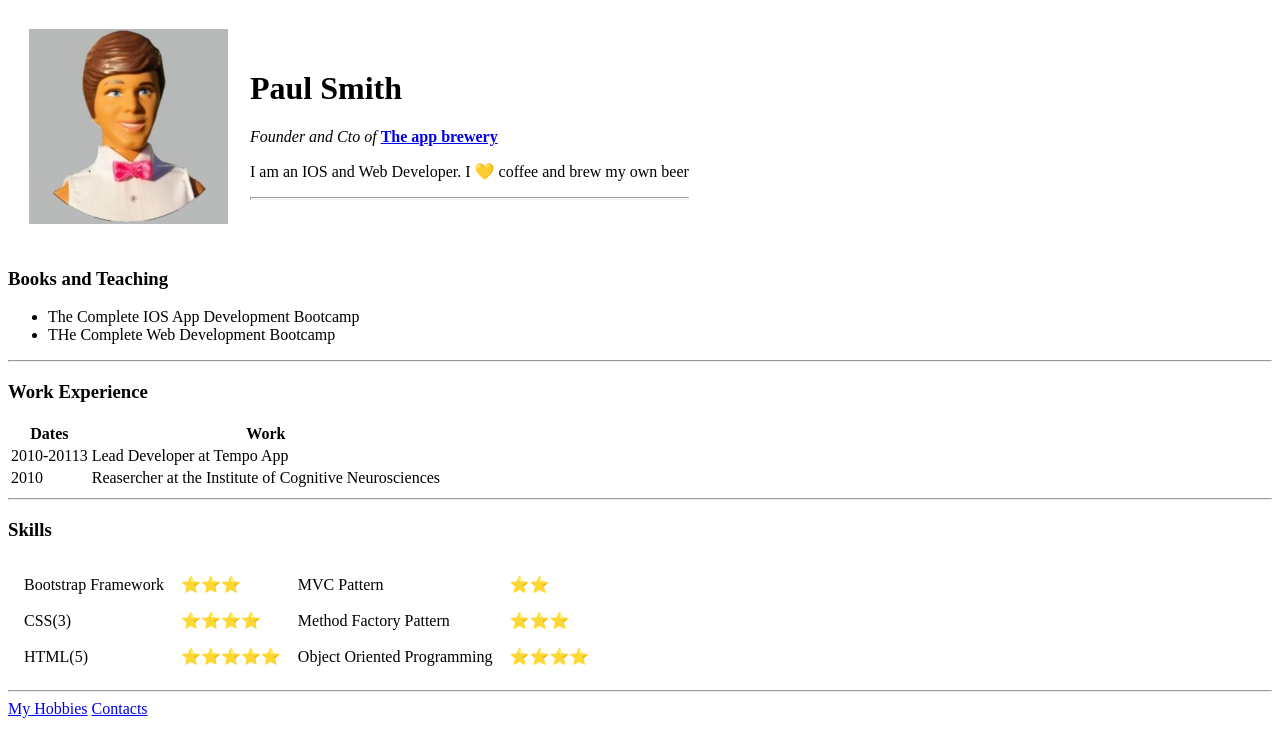
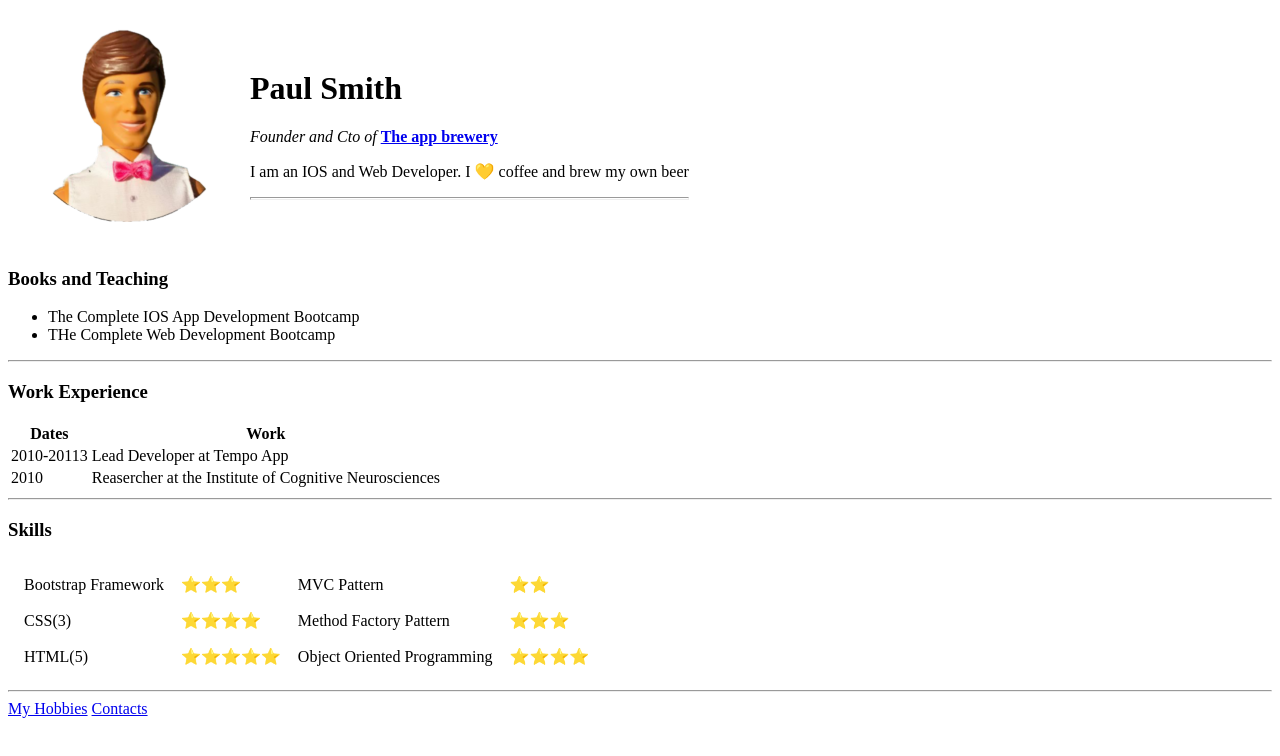
Before and after one commit to carlooddo/cv, a plain HTML site: page index.html in a window 1280 px wide. Drawn offline with Linux system fonts and the light colour scheme.

Commit message:
update image to png

```diff
--- a/index.html
+++ b/index.html
@@ -9,7 +9,7 @@
 <body>
   <table cellspacing="20">
     <tr>
-      <td><img src="images/Ken.jpg" alt="Ken"></td>
+      <td><img src="Images/Ken.png" alt="Ken"></td>
       <td><h1>Paul Smith</h1>
       <p><em>Founder and Cto of </em><strong><a href="https://www.appbrewery.co/">The app brewery</a></strong></p>
       <p>I am an IOS and Web Developer. I 💛 coffee and brew my own beer</p>
```
